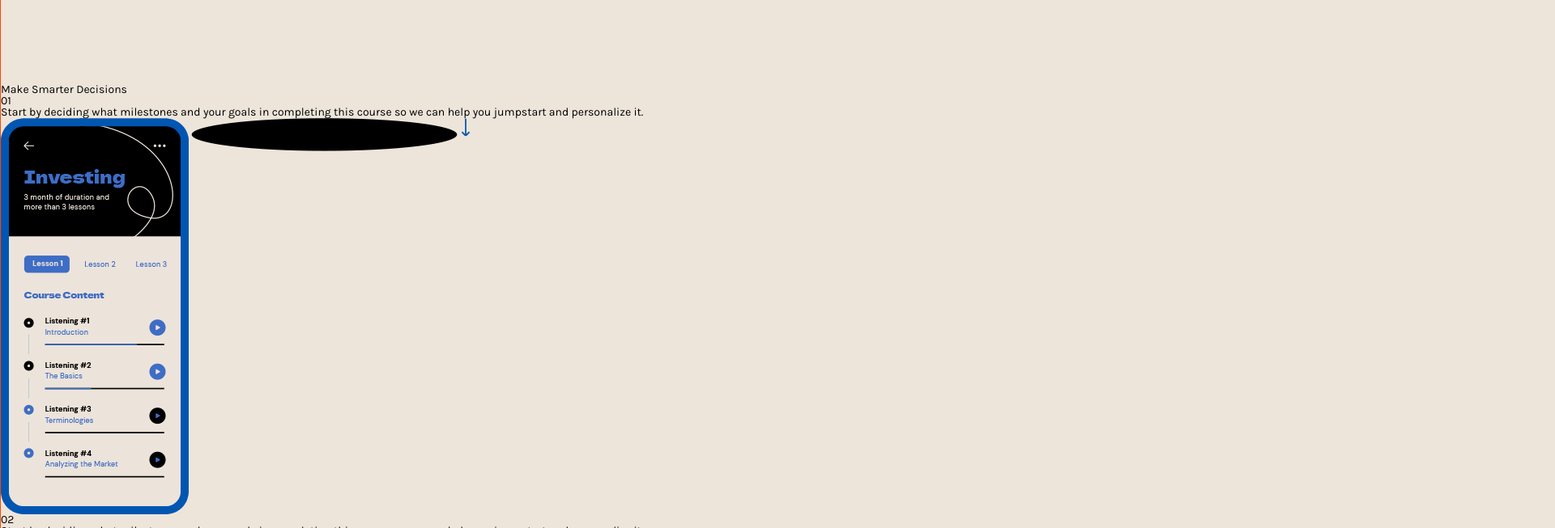
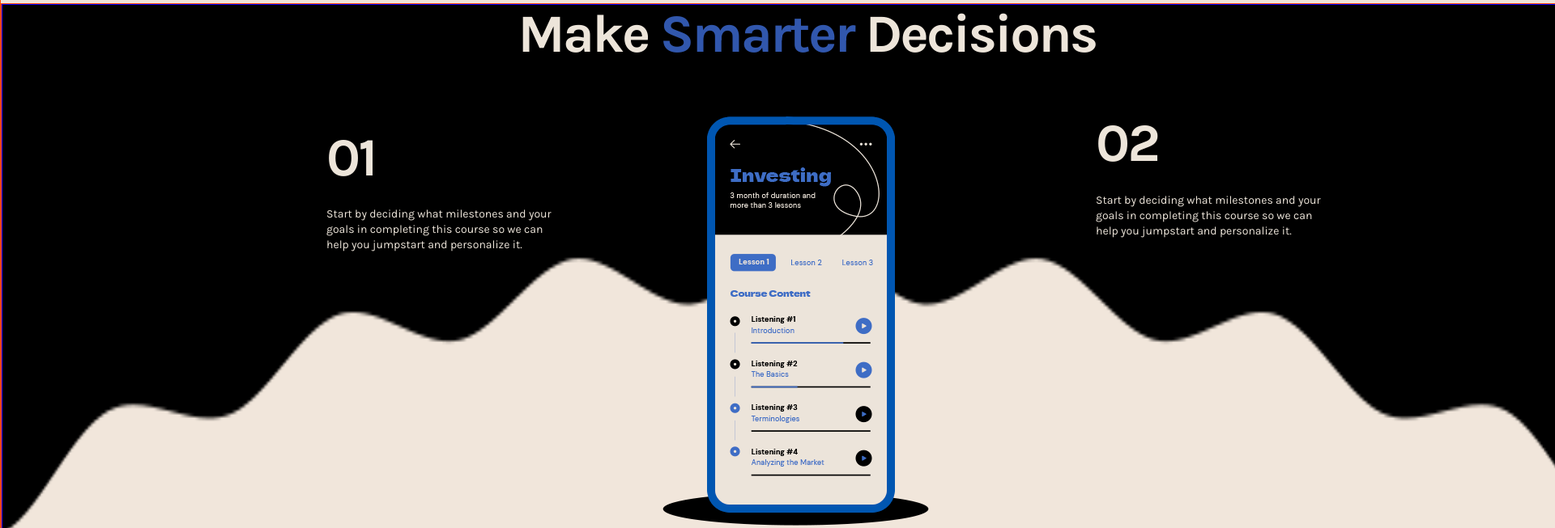
Before and after one commit to ortizdevelop/web-investing, a plain HTML site: page index.html in a window 1280 px wide. Shown: the part 6235-6888 px from the top of the page at 81% size, 1920 px wide, since content can reach past the window. Drawn offline with Linux system fonts and the light colour scheme.

Commit message:
Закончена работа над блоком: content-bottom__about-title.
html - добавлены теги, классы и контент для блока content-bottom__about-title.

css - добавлены стили для классов блока content-bottom__about-title.

@AidenOrtiz

```diff
--- a/index.html
+++ b/index.html
@@ -307,7 +307,7 @@ The milestones are personalized based what you’re looking to achieve.</p>
                                 <div class="content-bottom__about-title-img">
                                     <img src="img/content-bottom/phone.png" alt="" class="about-title-img__phone">
                                     <img src="img/content-bottom/Shadow_black.png" alt="" class="about-title-img__shadow">
-                                    <img src="img/content-bottom/arrow-down.png" alt="" class="about-title-img__arrow-don">
+                                    <img src="img/content-bottom/arrow-down.png" alt="" class="about-title-img__arrow-down">
                                 </div>
                                 <div class="content-bottom__about-title-right">
                                     <p class="about-title-right__top-text">02</p>
@@ -323,6 +323,7 @@ The milestones are personalized based what you’re looking to achieve.</p>
                                 </div>
                                 <div class="content-bottom__about-us-image">
                                     <img src="img/content-bottom/photo.png" alt="" class="about-us-image__photo">
+                                    <img src="img/content-bottom/Wave_white.png" alt="" class="about-us-image__bg-white">
                                 </div>
                                 <div class="content-bottom__about-us-arrows">
                                     <img src="img/content-bottom/arrow-left.png" alt="" class="about-us-arrows__arrow-left">
--- a/scss/style.scss
+++ b/scss/style.scss
@@ -751,14 +751,6 @@ body{
     }
   }
 
-  &__classes-lists {
-  }
-
-  &__about {
-  }
-
-  &__join {
-  }
 
   .classes {
     margin-top: 132px;
@@ -872,24 +864,58 @@ body{
   .content-bottom {
 
 		&__about {
+      position: relative;
+      border: 1px solid orangered;
+      transform: translateY(-100px);
+      background-color: $color3;
+      z-index: 1;
 		}
 
 		&__about-title {
+      border: 1px solid blue;
 		}
 
 		&__about-title-text {
+      margin-top: 29px;
+      text-align: center;
+      font-size: 66.5px;
+      line-height: 0.23;
+      letter-spacing: -2.66px;
+      font-weight: bold;
+      color: $color1;
+
+
+      span{
+        color: $color2;
+        border-radius: 8px;
+      }
+
+      &:hover{
+        span{
+          padding: 0.1px 16px;
+          color: $color1;
+          background-color: $color2;
+          transition-duration: 0.3s;
+        }
+      }
 		}
 
 		&__about-title-left {
+      margin-top: 112px;
+      color: $color1;
 		}
 
 		&__about-title-img {
 		}
 
 		&__about-title-right {
+      color: $color1;
 		}
 
 		&__about-us {
+      position: relative;
+      background-color: $color1;
+      z-index: 2;
 		}
 
 		&__about-us-left {
@@ -903,29 +929,63 @@ body{
 }
 .about-title-left {
 
+
 		&__top-text {
+      font-size: 66.5px;
+      font-weight: bold;
+      line-height: 1;
+      letter-spacing: -2.66px;
+      margin-bottom: 28px;
+      transform: translateX(400px);
 		}
 
 		&__bottom-text {
+      font-size: 14px;
+      width: 282px;
+      height: 48px;
+      line-height: 1.35;
+      transform: translateX(400px);
 		}
 }
 .about-title-img {
 
 		&__phone {
+      position: relative;
+      margin-left: 870px;
+      margin-bottom: 300px;
+      transform: translateY(-160px);
+      z-index: 4;
 		}
 
 		&__shadow {
+      position: relative;
+      transform: translate(-290px, 305px);
+      z-index: 3;
 		}
 
-		&__arrow-don {
+		&__arrow-down {
+      position: relative;
+      transform: translate(-455px, 390px);
+      z-index: 3;
 		}
 }
 .about-title-right {
 
 		&__top-text {
+      font-size: 66.5px;
+      font-weight: bold;
+      line-height: 1;
+      letter-spacing: -2.66px;
+      margin-bottom: 28px;
+      transform: translate(1350px, -950px);
 		}
 
 		&__bottom-text {
+      font-size: 14px;
+      width: 282px;
+      height: 48px;
+      line-height: 1.35;
+      transform: translate(1350px, -950px);
 		}
 }
 .about-us-left {
@@ -940,6 +1000,14 @@ body{
 
 		&__photo {
 		}
+
+    &__bg-white{
+      position: relative;
+      z-index: -1;
+      width: 2990px;
+      height: 940px;
+      transform: translate(-500px, -1480px);
+    }
 }
 .about-us-arrows {
 
@@ -950,5 +1018,4 @@ body{
 		}
 }
 
-
 }
```
Also changed, not shown: css/style.css.
